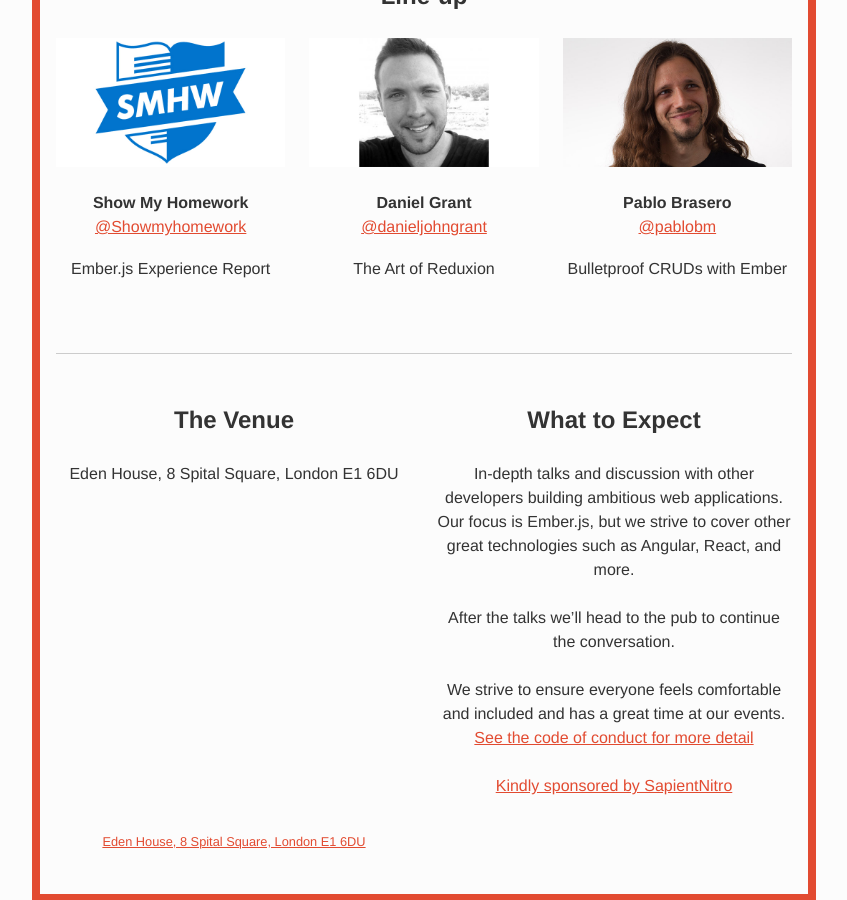
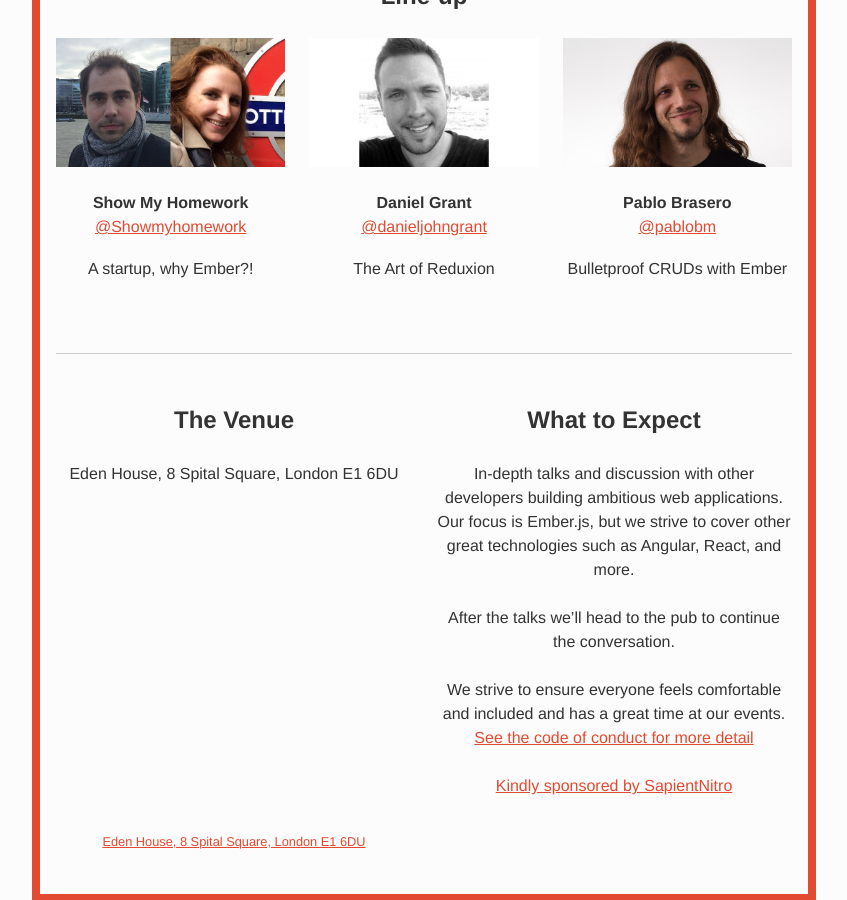
Before and after one commit to emberlondon/emberlondon.github.io, a Jekyll site: the page built from index.html, in a window 1280 px wide and 900 px high, scrolled down 1059 px. Shown: the whole window, without its empty margins (216-1063 px from the left). Built offline with Jekyll 4.4.1, drawn with Linux system fonts in a browser that asks for light colours; nearby versions of some CDN libraries.

Commit message:
New showmyhomework info

```diff
--- a/_data/events.yml
+++ b/_data/events.yml
@@ -9,7 +9,7 @@
   - speaker_name: Show My Homework
     speaker_twitter: Showmyhomework
     image: images/speakers/showmyhomework.jpg
-    title: Ember.js Experience Report
+    title: A startup, why Ember?!
   - speaker_name: Daniel Grant
     speaker_twitter: danieljohngrant
     image: images/speakers/danieljohngrant.jpg
```
Also changed, not shown: images/speakers/showmyhomework.jpg.
